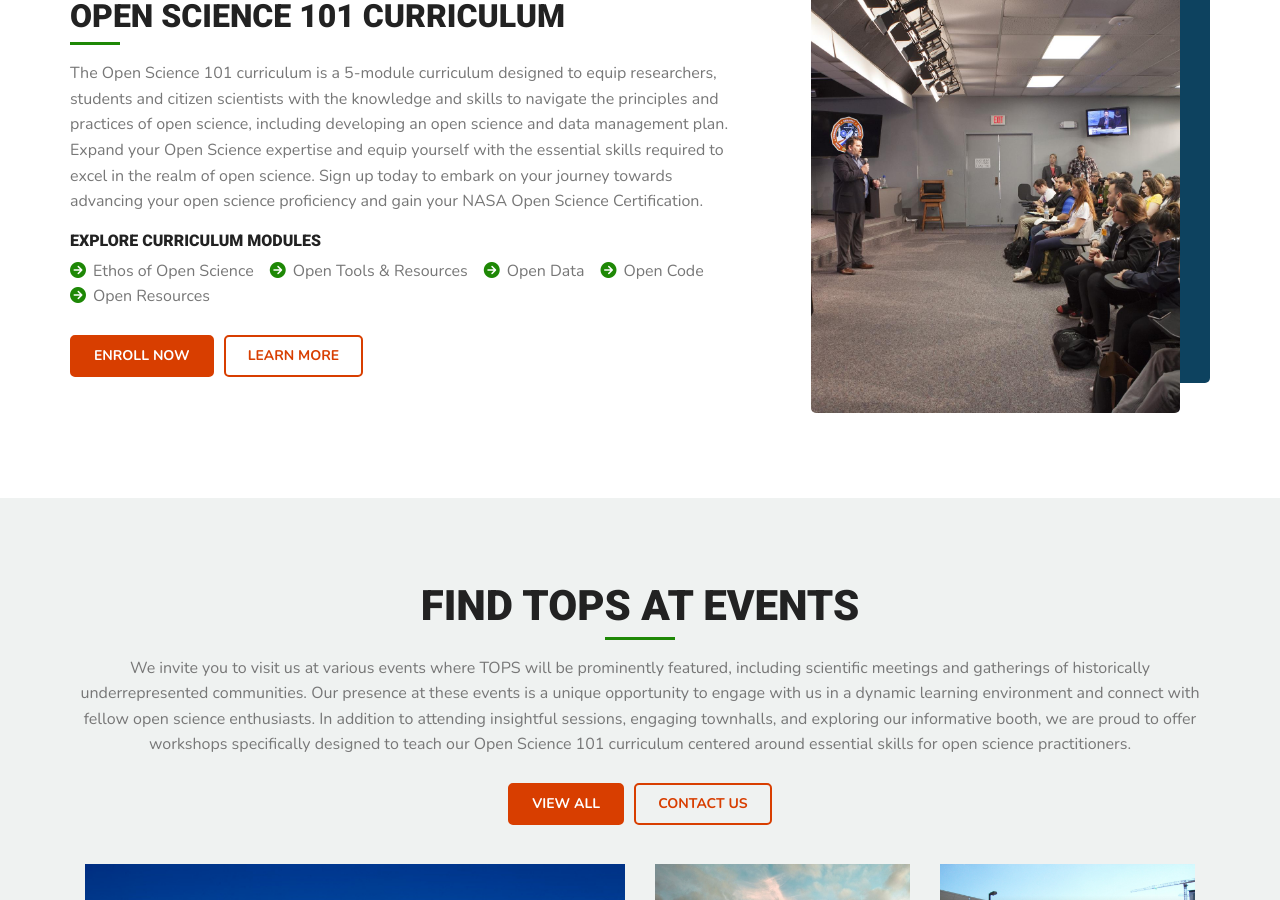
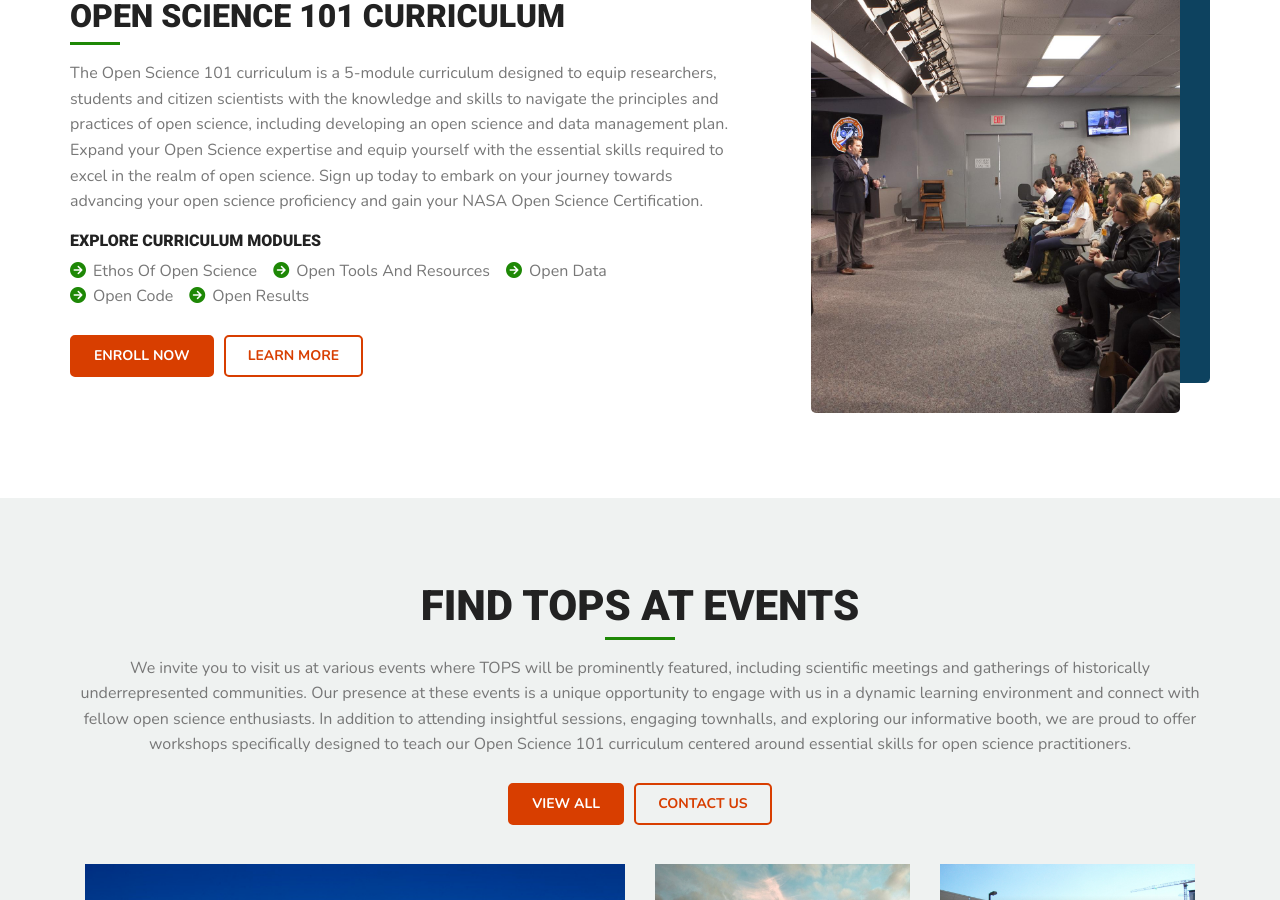
Before and after one commit to bressler1995/TOPS-Website-Front-End, a Jekyll site: the page built from index.md, in a window 1280 px wide and 900 px high, scrolled down 3697 px. Built offline with Jekyll 4.4.1, drawn with Linux system fonts in a browser that asks for light colours.

Commit message:
Update module links for home OS101 section

```diff
--- a/_includes/home/OS101.html
+++ b/_includes/home/OS101.html
@@ -7,11 +7,9 @@
         <p>The Open Science 101 curriculum is a 5-module curriculum designed to equip researchers, students and citizen scientists with the knowledge and skills to navigate the principles and practices of open science, including developing an open science and data management plan. Expand your Open Science expertise and equip yourself with the essential skills required to excel in the realm of open science. Sign up today to embark on your journey towards advancing your open science proficiency and gain your NASA Open Science Certification.</p>
         <h3 class="mt-3 mb-2">Explore Curriculum Modules</h3>
         <ul class="d-flex flex-row flex-wrap tops_list_icons">
-          <li class="me-3"><a href="#"><i class="fa-solid fa-circle-arrow-right"></i>Ethos of Open Science</a></li>
-          <li class="me-3"><a href="#"><i class="fa-solid fa-circle-arrow-right"></i>Open Tools & Resources</a></li>
-          <li class="me-3"><a href="#"><i class="fa-solid fa-circle-arrow-right"></i>Open Data</a></li>
-          <li class="me-3"><a href="#"><i class="fa-solid fa-circle-arrow-right"></i>Open Code</a></li>
-          <li class="me-3"><a href="#"><i class="fa-solid fa-circle-arrow-right"></i>Open Resources</a></li>
+          {% for cmodules-home-item in site.data.menus.cmodules %}
+                <li class="me-3"><a href="{{cmodules-home-item.url}}" target="_blank"><i class="fa-solid fa-circle-arrow-right"></i>{{cmodules-home-item.title}}</a></li>
+          {% endfor %}
         </ul>
         <div class="d-flex flex-row flex-wrap tops_doublebuttons">
           <a class="btn btn-primary" href="{{site.baseurl}}/{{site.enrollbutton}}" role="button">Enroll Now</a>
```
Also changed, not shown: index.md (+13 -0 lines).
